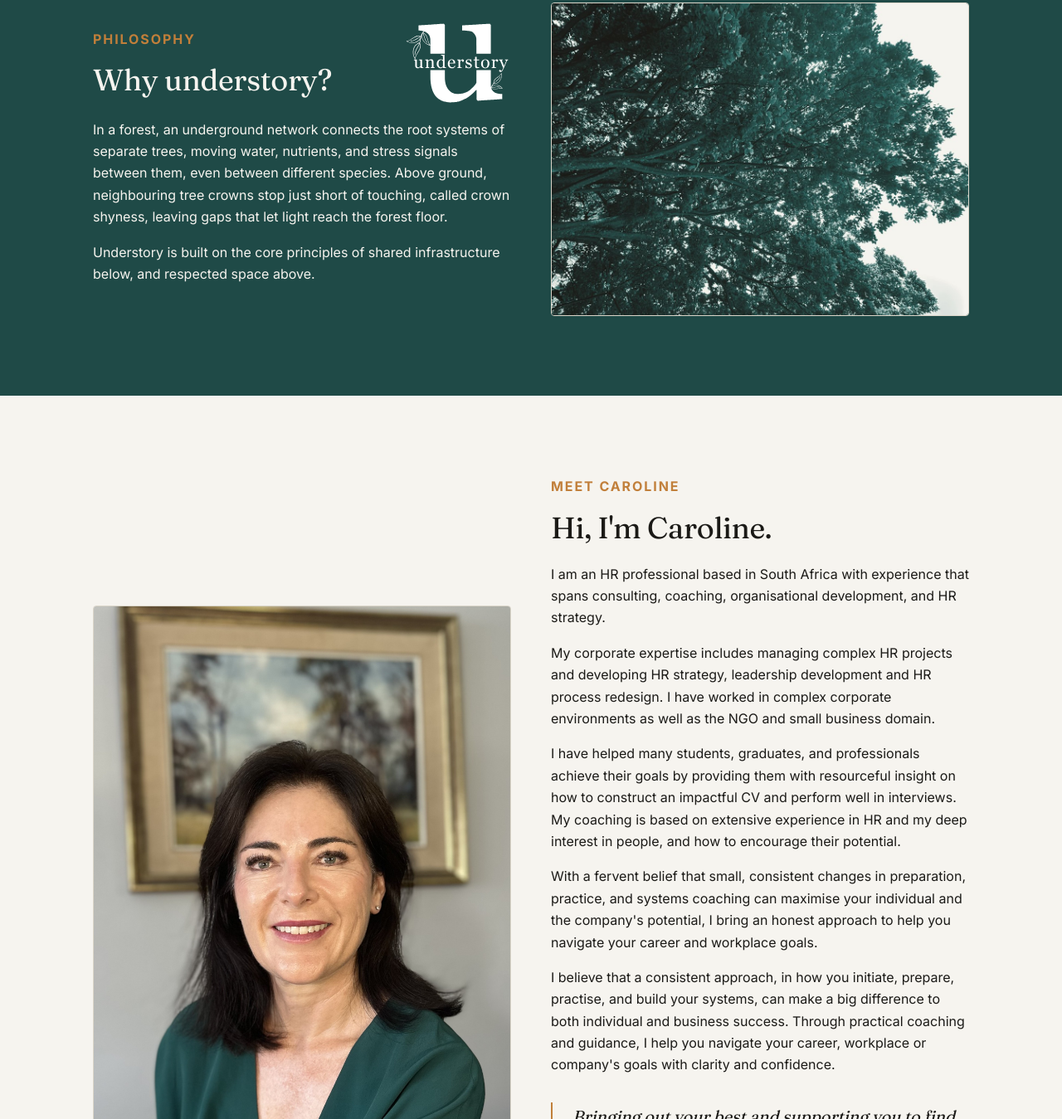
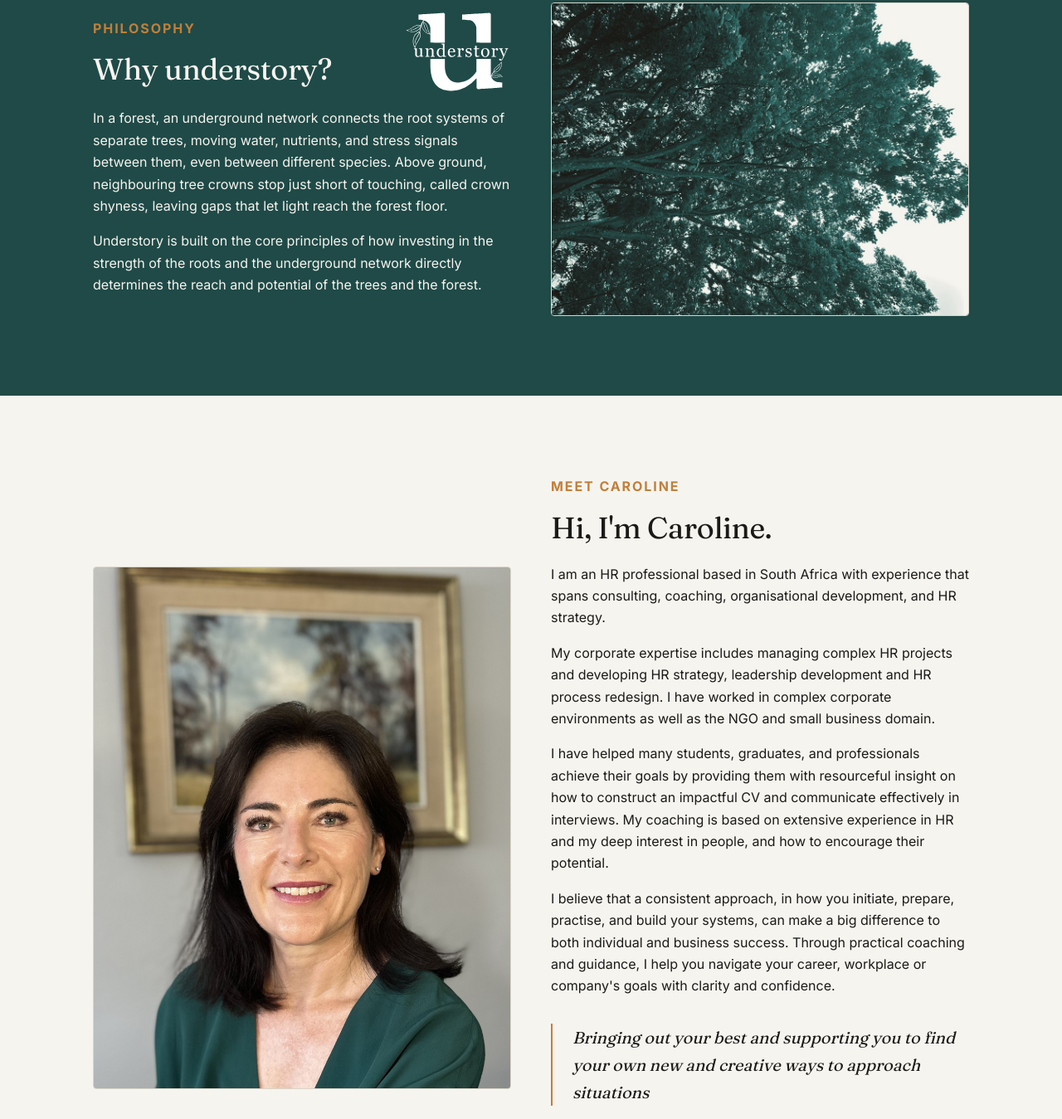
Before and after one commit to caroline-norton/caroline-norton, a plain HTML site: page about.html in a window 1280 px wide. Shown: the part 429-1778 px from the top of the page at 83% size. Drawn offline with Linux system fonts and the light colour scheme.

Commit message:
Wording changes

```diff
--- a/about.html
+++ b/about.html
@@ -69,7 +69,7 @@
           <img class="philosophy-logo" src="images/logo/understory-logo-white.svg" width="1439" height="1124" loading="lazy" alt="understory logo">
         </div>
         <p>In a forest, an underground network connects the root systems of separate trees, moving water, nutrients, and stress signals between them, even between different species. Above ground, neighbouring tree crowns stop just short of touching, called crown shyness, leaving gaps that let light reach the forest floor.</p>
-        <p>Understory is built on the core principles of shared infrastructure below, and respected space above.</p>
+        <p>Understory is built on the core principles of how investing in the strength of the roots and the underground network directly determines the reach and potential of the trees and the forest.</p>
       </div>
       <div class="split-media">
         <figure class="photo-block" style="margin:0;">
@@ -94,8 +94,7 @@
       <h2>Hi, I'm Caroline.</h2>
       <p>I am an HR professional based in South Africa with experience that spans consulting, coaching, organisational development, and HR strategy.</p>
       <p>My corporate expertise includes managing complex HR projects and developing HR strategy, leadership development and HR process redesign. I have worked in complex corporate environments as well as the NGO and small business domain.</p>
-      <p>I have helped many students, graduates, and professionals achieve their goals by providing them with resourceful insight on how to construct an impactful CV and perform well in interviews. My coaching is based on extensive experience in HR and my deep interest in people, and how to encourage their potential.</p>
-      <p>With a fervent belief that small, consistent changes in preparation, practice, and systems coaching can maximise your individual and the company's potential, I bring an honest approach to help you navigate your career and workplace goals.</p>
+      <p>I have helped many students, graduates, and professionals achieve their goals by providing them with resourceful insight on how to construct an impactful CV and communicate effectively in interviews. My coaching is based on extensive experience in HR and my deep interest in people, and how to encourage their potential.</p>
       <p>I believe that a consistent approach, in how you initiate, prepare, practise, and build your systems, can make a big difference to both individual and business success. Through practical coaching and guidance, I help you navigate your career, workplace or company's goals with clarity and confidence.</p>
       <blockquote style="border-left:2px solid var(--color-accent); padding-left:var(--space-3); font-family:var(--font-display); font-style:italic; font-size:var(--text-lg); margin:var(--space-4) 0;">
         Bringing out your best and supporting you to find your own new and creative ways to approach situations
```
Also changed, not shown: index.html (+2 -2 lines).
